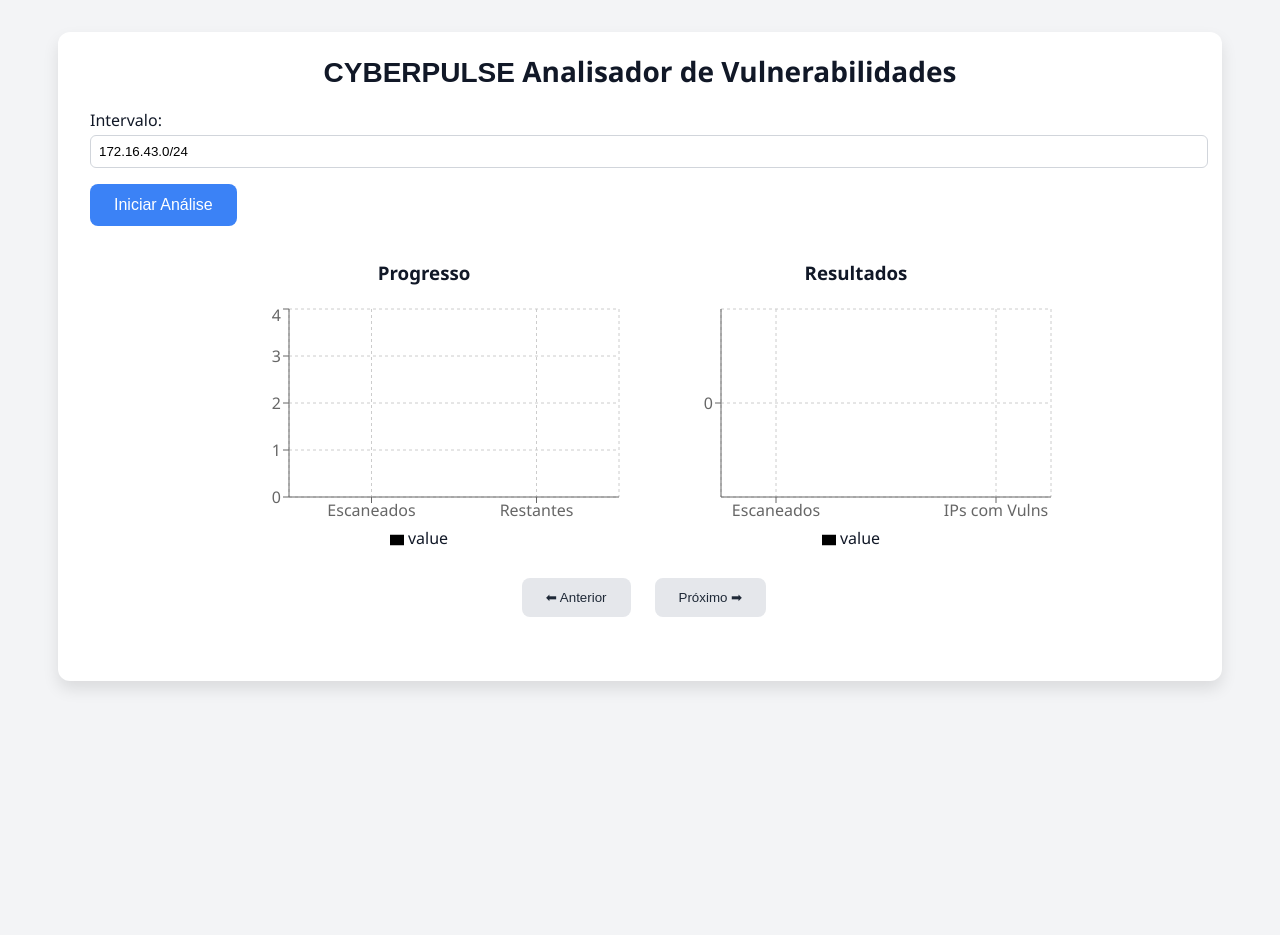
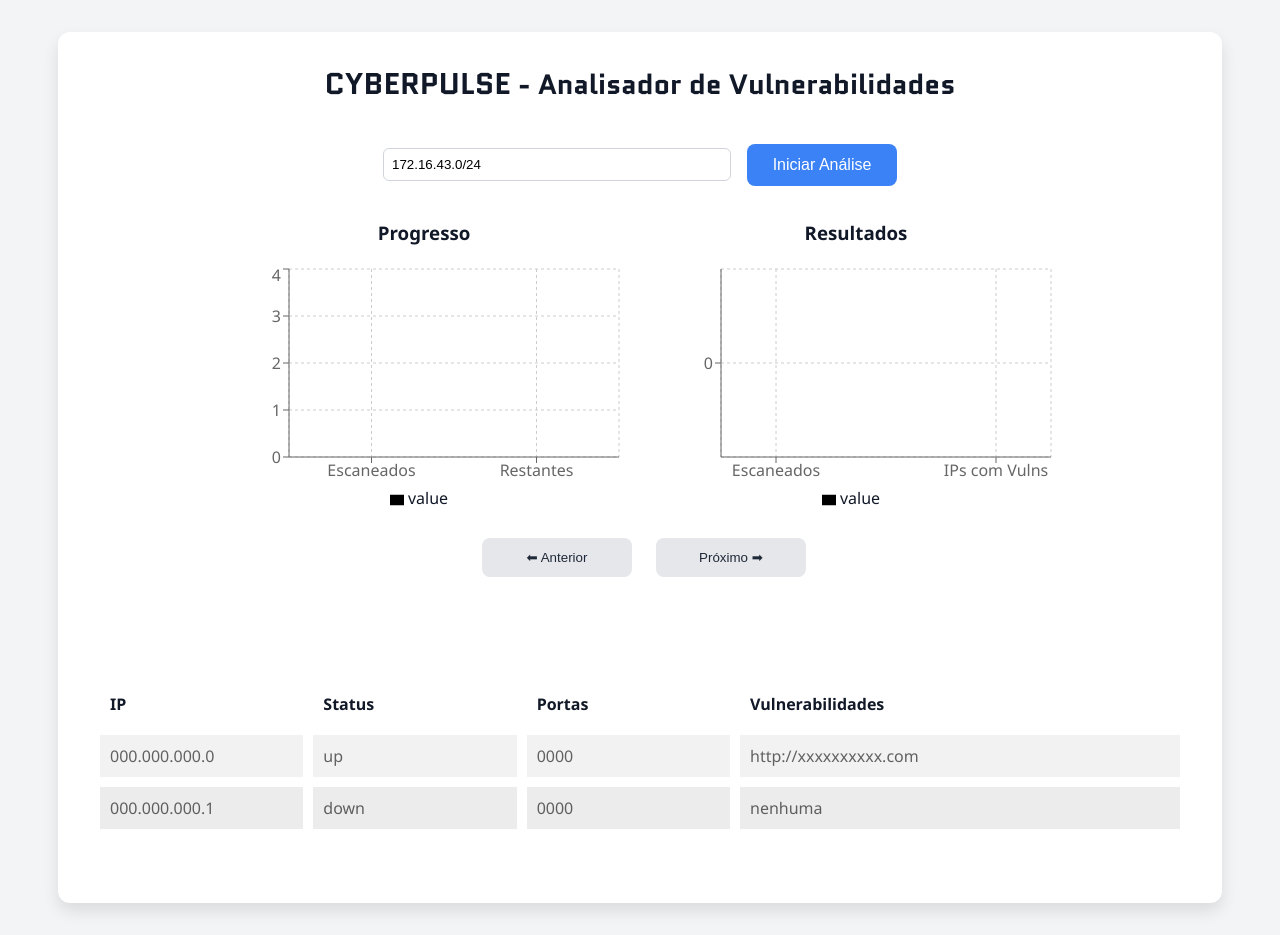
Before and after one commit to GustavoTolentino/CyberPulse, a Next.js app in the folder cyberpulse/: page / in a window 1280 px wide. Before the commit the page ends 800 px from the top, so only its background shows below. Built offline with nearby package versions, Linux system fonts and the light colour scheme.

Commit message:
Projeto finalizado

```diff
--- a/cyberpulse/package.json
+++ b/cyberpulse/package.json
@@ -9,8 +9,10 @@
     "lint": "next lint"
   },
   "dependencies": {
+    "bootstrap": "^5.3.6",
     "next": "15.3.1",
     "react": "^19.0.0",
+    "react-bootstrap": "^2.10.10",
     "react-dom": "^19.0.0",
     "recharts": "^2.15.3",
     "xml2js": "^0.6.2"
--- a/cyberpulse/src/app/globals.css
+++ b/cyberpulse/src/app/globals.css
@@ -7,6 +7,7 @@
   --border: #d1d5db;
   --error: #dc2626;
 }
+
 @import url('https://fonts.googleapis.com/css2?family=Quantico&display=swap');
 
 body {
@@ -30,23 +31,26 @@ body {
 .card h1 {
   margin-top: 0;
   font-size: 1.75rem;
+  font-family: 'Quantico', sans-serif;
 }
 
 .form-group {
   margin-bottom: 16px;
-  text-align: left;
-}
-
-.form-group label {
-  display: block;
-  margin-bottom: 4px;
+  display: flex;
+  gap: 1rem;
+  justify-content: center;
+  align-items: center;
 }
 
 .form-group input {
-  width: 100%;
+  width: 30%;
   padding: 8px;
+  border-radius: 6px;
   border: 1px solid var(--border);
-  border-radius: 6px;
+}
+
+.form-group button {
+  width: 150px;  /* Ajuste para o tamanho fixo dos botões */
 }
 
 .btn {
@@ -58,6 +62,7 @@ body {
   border-radius: 8px;
   cursor: pointer;
   transition: background 0.2s;
+  width: 150px; /* Garantir que todos os botões tenham o mesmo tamanho */
 }
 
 .btn:hover {
@@ -129,7 +134,70 @@ body {
   border-radius: 8px;
   cursor: pointer;
   transition: background 0.2s;
+  width: 150px; /* Ajustando o botão "Cancelar" para ter o mesmo tamanho */
 }
+
 .btn-secondary:hover {
   background: #d1d5db;
 }
+
+table {
+  border-spacing: 10px;
+  width: 100%;
+  table-layout: fixed;
+}
+
+th, td {
+  padding: 10px;
+}
+
+table th, table td {
+  text-align: left;
+  overflow: hidden;
+}
+
+table tr:nth-child(even) {
+  background-color: #f9f9f9;
+}
+
+table tr:hover {
+  background-color: #d3e3ff;
+}
+
+.skeleton-row td {
+  background-color: rgba(0, 0, 0, 0.05);
+  color: rgba(0, 0, 0, 0.6);
+}
+
+table th:nth-child(4), table td:nth-child(4) {
+  width: 40%;
+}
+
+table td a {
+  display: block;
+  word-break: break-word;
+  overflow-wrap: break-word;
+  white-space: normal;
+  max-width: 100%;
+  margin-right: 5px;
+  margin-left: 5px;
+}
+
+.results {
+  max-height: 500px;
+  overflow-y: auto;
+}
+
+/* Fixação do botão Copiar Resultados para o tamanho padrão */
+.pagination-controls button {
+  width: 150px; /* Tamanho fixo para todos os botões de paginação e o botão de copiar */
+}
+
+.pagination-controls {
+  display: flex;
+  justify-content: center;
+  align-items: center;
+  gap: 1rem;
+  margin-top: 1.5rem;
+  padding-bottom: 4rem;
+}
--- a/cyberpulse/src/app/page.js
+++ b/cyberpulse/src/app/page.js
@@ -4,6 +4,7 @@ import { useEffect, useState, useRef } from 'react'
 import {
   BarChart, Bar, XAxis, YAxis, CartesianGrid, Tooltip, Legend, Cell
 } from 'recharts'
+import { Table } from 'react-bootstrap'
 
 export default function Home() {
   const [range, setRange] = useState('172.16.43.0/24')
@@ -11,33 +12,61 @@ export default function Home() {
   const [resumo, setResumo] = useState({ total: 0, comPortas: 0, comVulns: 0, escaneados: 0 })
   const [loading, setLoading] = useState(false)
   const [error, setError] = useState(null)
-  const [history, setHistory] = useState([])
-  const [currentScanIndex, setCurrentScanIndex] = useState(-1)
+  const [history, setHistory] = useState([])  // Histórico de resultados de scans
+  const [currentScanIndex, setCurrentScanIndex] = useState(-1)  // Índice do scan atual no histórico
   const cancelRef = useRef(false)
+  const [csvDate, setCsvDate] = useState('')
 
-  // Divida os IPs em batches de acordo com o tamanho da rede
+  useEffect(() => {
+    const savedHistory = localStorage.getItem('scanHistory');
+    if (savedHistory) {
+      setHistory(JSON.parse(savedHistory));
+    }
+  }, []);
+
+  useEffect(() => {
+    if (history.length > 0) {
+      localStorage.setItem('scanHistory', JSON.stringify(history));
+    }
+  }, [history]);
+
   const chunk = (array, size) =>
     array.reduce((acc, _, i) =>
       i % size === 0 ? [...acc, array.slice(i, i + size)] : acc, [])
 
+  // Função para formatar a data no formato dd/mm/yyyy - HH:MM
+  function formatDate(date) {
+    const d = new Date(date);
+    const day = String(d.getDate()).padStart(2, '0');
+    const month = String(d.getMonth() + 1).padStart(2, '0');
+    const year = d.getFullYear();
+    const hours = String(d.getHours()).padStart(2, '0');
+    const minutes = String(d.getMinutes()).padStart(2, '0');
+    return `${day}/${month}/${year} - ${hours}:${minutes}`;  // Garantir que a hora seja dinâmica
+  }
+
   async function iniciarAnalise() {
+    if (loading) return;  // Evitar que múltiplos cliques iniciem várias análises simultâneas
+
     setLoading(true)
-    setResults([])
-    setResumo({ total: 0, comPortas: 0, comVulns: 0, escaneados: 0 })
-    setError(null)
-    cancelRef.current = false
+    setResults([])  // Resetar os resultados antigos
+    setResumo({ total: 0, comPortas: 0, comVulns: 0, escaneados: 0 })  // Resetar resumo
 
     const isCIDR = range.includes('/')
     let ips = []
 
     if (!isCIDR) {
       ips = [range]
+      setResumo(prev => ({ ...prev, total: 1 }))
     } else {
       const [network] = range.split('/')
       const octets = network.split('.')
       const base = octets.slice(0, 3).join('.') + '.'
       ips = Array.from({ length: 256 }, (_, i) => `${base}${i}`)
+      setResumo(prev => ({ ...prev, total: ips.length }))
     }
+
+    setResumo(prev => ({ ...prev, escaneados: 0 }))
 
     const batches = chunk(ips, isCIDR ? 5 : 1)
 
@@ -71,18 +100,23 @@ export default function Home() {
         }))
       }
 
-      salvarCSV(allResults)
-      setHistory(prev => [...prev, { results: allResults, resumo: { ...resumo } }])
-      setCurrentScanIndex(history.length) // Corrigir aqui
+      const scanTime = new Date().toISOString()  // Guardar a data/hora do scan
+      setCsvDate(formatDate(scanTime))  // Armazenar a data do scan formatada
+      salvarCSV(allResults, scanTime)  // Passar a data também para o CSV
+
+      setHistory(prev => [...prev, { results: allResults, resumo: { ...resumo }, scanTime }])  // Salvar a data no histórico
+      setCurrentScanIndex(history.length)
     } catch (err) {
       setError(err.message)
     } finally {
       setLoading(false)
+      cancelRef.current = false // Resetando o cancelamento para permitir novo scan
     }
   }
 
-  // Função para salvar resultados em CSV
-  function salvarCSV(data) {
+  function salvarCSV(data, scanTime) {
+    if (!results.length) return;  // Impedir que o CSV seja baixado sem resultados
+
     const headers = ['IP', 'Status', 'Portas', 'Vulnerabilidades']
     const linhas = data.map(r => {
       const portas = r.openPorts.map(p => `${p.port}/${p.service}`).join(', ')
@@ -94,15 +128,27 @@ export default function Home() {
     const url = URL.createObjectURL(blob)
     const a = document.createElement('a')
     a.href = url
-    a.download = `scan-${new Date().toISOString()}.csv`
+    a.download = `scan-${scanTime}.csv`  // Nomear o arquivo com a data do scan
     a.click()
     URL.revokeObjectURL(url)
   }
 
-  // Função para cancelar a análise
   function cancelar() {
     cancelRef.current = true
     setLoading(false)
+    setResults([]) // Limpa os resultados quando o scan for cancelado
+    setResumo({ total: 0, comPortas: 0, comVulns: 0, escaneados: 0 }) // Limpa o resumo também
+  }
+
+  function navegarScan(delta) {
+    const newIndex = currentScanIndex + delta
+    if (newIndex >= 0 && newIndex < history.length) {
+      const scan = history[newIndex]
+      setResults(scan.results)
+      setResumo(scan.resumo)
+      setCsvDate(formatDate(scan.scanTime))  // Atualiza a data do CSV com a data do scan atual
+      setCurrentScanIndex(newIndex)
+    }
   }
 
   const progressoData = [
@@ -125,28 +171,18 @@ export default function Home() {
     navigator.clipboard.writeText(texto)
   }
 
-  function navegarScan(delta) {
-    const newIndex = currentScanIndex + delta
-    if (newIndex >= 0 && newIndex < history.length) {
-      const scan = history[newIndex]
-      setResults(scan.results)
-      setResumo(scan.resumo)
-      setCurrentScanIndex(newIndex)
-    }
-  }
-
   return (
     <main className="card" style={{ maxWidth: '1100px', margin: '2rem auto', padding: '0 2rem' }}>
-      <h1 style={{ paddingTop: '20px' }}>
-        <span style={{ fontFamily: "'Quantico', sans-serif" }}>CYBERPULSE</span> Analisador de Vulnerabilidades
+      <h1 style={{ paddingTop: '30px', paddingBottom: '20px', fontFamily: 'Quantico, sans-serif' }}>
+        <span style={{fontSize: 30}}>CYBERPULSE</span> - Analisador de Vulnerabilidades
       </h1>
 
-      <div className="form-group">
-        <label>Intervalo:</label>
-        <input value={range} onChange={e => setRange(e.target.value)} />
-      </div>
-
-      <div className="button-group" style={{ display: 'flex', gap: '1rem', marginBottom: '1rem' }}>
+      <div className="form-group" style={{ display: 'flex', gap: '1rem', alignItems: 'center', justifyContent: 'center' }}>
+        <input
+          value={range}
+          onChange={e => setRange(e.target.value)}
+          style={{ width: '30%', padding: '8px', borderRadius: '6px', border: '1px solid var(--border)' }}
+        />
         <button onClick={iniciarAnalise} disabled={loading} className="btn">
           {loading ? 'Analisando...' : 'Iniciar Análise'}
         </button>
@@ -197,44 +233,79 @@ export default function Home() {
       <div className="pagination-controls" style={{ display: 'flex', justifyContent: 'center', alignItems: 'center', gap: '1rem', marginTop: '1.5rem', paddingBottom: '4rem' }}>
         <button onClick={() => navegarScan(-1)} disabled={currentScanIndex <= 0} className="btn-secondary">⬅ Anterior</button>
         <button onClick={() => navegarScan(1)} disabled={currentScanIndex >= history.length - 1} className="btn-secondary">Próximo ➡</button>
-        {results.length > 0 && (
-          <button onClick={copiarResultado} className="btn" style={{ marginLeft: '4rem' }}>📋 Copiar Resultados</button>
-        )}
       </div>
 
-      {results.length > 0 && (
+      {results.length > 0 ? (
         <div style={{ marginTop: '2rem', paddingBottom: '4rem' }} className='results'>
-          <h2>Logs</h2>
-          <ul className="log-list">
-            {results.map((r, i) => (
-              <li key={i}>
-                <div>
-                  <strong>{r.ip}</strong> — {r.error || r.status} — Portas:
-                  {r.openPorts.map((p, index) => (
-                    <span key={index}>
-                      <strong>{p.port}</strong>/{p.service}
-                    </span>
-                  )).join(', ') || 'nenhuma'}
-                </div>
-                {r.vulnerabilities?.length > 0 ? (
-                  <ul style={{ paddingLeft: '1.5rem', marginTop: '0.2rem' }}>
-                    {r.vulnerabilities.map((v, idx) => (
-                      <li key={idx} style={{ listStyleType: 'disc' }}>
-                        🛑 CVE:
-                        <a href={`https://www.google.com/search?q=${encodeURIComponent(v.id)}`} target="_blank" rel="noopener noreferrer">
+          <div style={{ display: 'flex', alignItems: 'center', justifyContent: 'space-between' }}>
+            <h2>Logs</h2>
+            <span style={{ fontWeight: 'bold' }}>{`Scan realizado em: ${csvDate}`}</span>
+            <button onClick={copiarResultado} className="btn" style={{ marginLeft: '4rem' }}>📋 Copiar</button>
+          </div>
+
+          <div className="table-container">
+            <Table striped bordered hover>
+              <thead>
+                <tr>
+                  <th>IP</th>
+                  <th>Status</th>
+                  <th>Portas</th>
+                  <th>Vulnerabilidades</th>
+                </tr>
+              </thead>
+              <tbody>
+                {results.map((r, i) => (
+                  <tr key={i}>
+                    <td>{r.ip}</td>
+                    <td>{r.error || r.status}</td>
+                    <td>{r.openPorts.length > 0 ? r.openPorts.map(p => `${p.port}/${p.service}`).join(', ') : 'nenhuma'}</td>
+                    <td>
+                      {r.vulnerabilities?.length > 0 ? r.vulnerabilities.map(v => (
+                        <a key={v.id} href={`https://www.google.com/search?q=${encodeURIComponent(v.id)}`} target="_blank" rel="noopener noreferrer">
                           {v.id}
                         </a>
-                      </li>
-                    ))}
-                  </ul>
-                ) : (
-                  <div style={{ paddingLeft: '1.5rem' }}>Vulns: nenhuma</div>
-                )}
-              </li>
-            ))}
-          </ul>
+                      )) : 'nenhuma'}
+                    </td>
+                  </tr>
+                ))}
+              </tbody>
+            </Table>
+          </div>
+        </div>
+      ) : (
+        <div style={{ marginTop: '2rem', paddingBottom: '4rem' }}>
+          <div className="table-container">
+            <Table striped bordered hover>
+              <thead>
+                <tr>
+                  <th>IP</th>
+                  <th>Status</th>
+                  <th>Portas</th>
+                  <th>Vulnerabilidades</th>
+                </tr>
+              </thead>
+              <tbody>
+                <tr className="skeleton-row">
+                  <td>000.000.000.0</td>
+                  <td>up</td>
+                  <td>0000</td>
+                  <td>http://xxxxxxxxxx.com</td>
+                </tr>
+                <tr className="skeleton-row">
+                  <td>000.000.000.1</td>
+                  <td>down</td>
+                  <td>0000</td>
+                  <td>nenhuma</td>
+                </tr>
+              </tbody>
+            </Table>
+          </div>
         </div>
       )}
+        <style>
+    @import url('https://fonts.googleapis.com/css2?family=Quantico:ital,wght@0,400;0,700;1,400;1,700&display=swap');
+    </style>
     </main>
+
   )
 }
```
Also changed, not shown: 1 other file (tests, documents, lock files or other folders).
